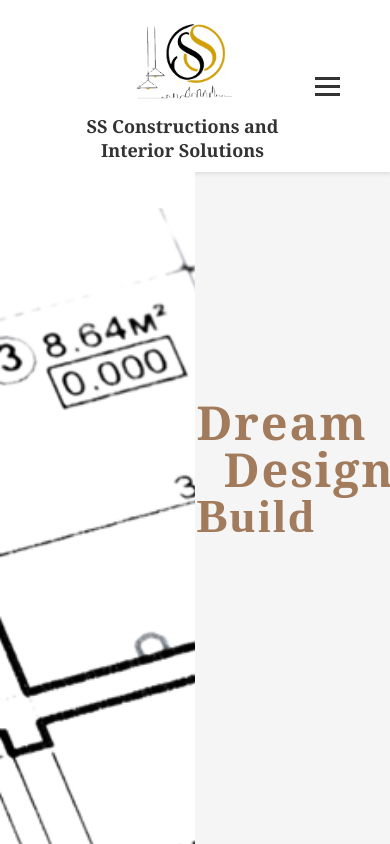
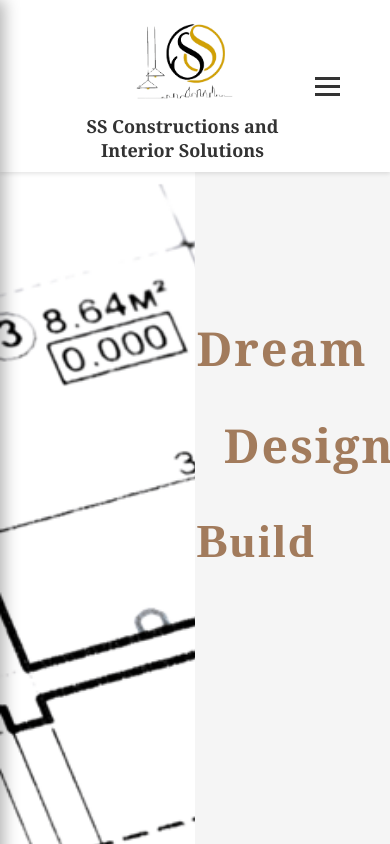
Before and after one commit to raj3131/ssconstructions, a React (Create React App) app: page / in a window 390 px wide. Shown: the top 844 px of the page. Built offline with nearby package versions, Linux system fonts and the light colour scheme.

Commit message:
14_02_2025 morning 12.57 1st commit

```diff
--- a/src/App.css
+++ b/src/App.css
@@ -0,0 +1,16 @@
+/* App.css */
+
+.appjsheadrer {
+    height: 148px;
+    background-color: #f8f9fa; /* Change this to whatever background color you want */
+    display: flex;
+    align-items: center;
+    justify-content: center;
+    box-shadow: 0 2px 4px rgba(0, 0, 0, 0.1); /* Optional: add a subtle shadow */
+    z-index: 1000;
+}
+
+
+.appjsmain{
+    z-index: 100;
+}
--- a/src/App.js
+++ b/src/App.js
@@ -1,5 +1,6 @@
 // App.js
 import React from 'react';
+import './App.css'; // Import the CSS file here
 import Landing from './components/Landing';
 // import Services from './components/Services';
 // import Portfolio from './components/Portfolio';
@@ -10,13 +11,16 @@ import NavBar from "./components/NavBar";
 const App = () => {
     return (
         <>
+            <header className="appjsheadrer">
                 <NavBar  />
-
+            </header>
+            <main className="appjsmain"> {/* Change <body> to <main> for better semantics */}
                 <Landing />
                 {/*<Services />*/}
                 {/*<Portfolio />*/}
                 {/*<Contact />*/}
                 {/*<Footer />*/}
+            </main>
         </>
     );
 };
--- a/src/components/Landing.css
+++ b/src/components/Landing.css
@@ -1,6 +1,7 @@
 
 
 .container {
+    /*margin-top: 148px;*/
     display: flex;
     /*width: 100vw;*/
     /*height: 100vh;*/
@@ -58,6 +59,8 @@
 }
 
 .shift-left {
+    padding-top :50px;
+    padding-bottom: 50px;
     margin-left: 6vw;
     font-size: 6vw;
     line-height: 1;
@@ -98,6 +101,8 @@
     }
 
     .shift-left {
+        padding-top :50px;
+        padding-bottom: 50px;
         margin-left: 6vw;
         font-size: 12vw;
         line-height: 1;
--- a/src/components/NavBar.css
+++ b/src/components/NavBar.css
@@ -1,11 +1,26 @@
-/*.appbar {*/
-/*    display: flex;*/
-/*    justify-content: space-between;*/
-/*    align-items: center;*/
-/*    padding: 10px 10%;*/
-/*    background-color: white;*/
-/*    box-shadow: 0 2px 4px rgba(0, 0, 0, 0.1);*/
-/*}*/
+.appbar {
+    position: fixed;
+    top: 0;
+    left: 0;
+    width: 100%;
+    display: flex;
+    align-items: center;
+    justify-content: space-between;
+    background-color: #fff;
+    padding: 10px 100px;
+    box-shadow: 0 2px 4px rgba(0, 0, 0, 0.1);
+    transition: transform 0.5s ease;
+}
+
+.appbar.visible {
+    transform: translateY(0);
+}
+
+.appbar.hidden {
+    transform: translateY(-100%);
+}
+
+
 
 .nav-links {
     display: flex;
@@ -62,7 +77,7 @@
 
 
 
-/*drop down*/
+/*drop down web view */
 .dropdown {
     position: relative;
     display: inline-block;
@@ -129,19 +144,6 @@
 
 
 
-
-/* General Styles */
-.appbar {
-    /*width: 100vw;*/
-    display: flex;
-    align-items: center;
-    justify-content: space-between;
-    background-color: #fff;
-    padding: 10px 100px;
-    box-shadow: 0 2px 4px rgba(0, 0, 0, 0.1);
-    position: relative;
-}
-
 .logo {
     /*height: 50px;*/
     width: 150px;
@@ -191,17 +193,31 @@
 .drawer {
     position: fixed;
     top: 0;
-    left: -250px;
+    left: -250px; /* Hide drawer off-screen by default */
     width: 250px;
-    height: 100%;
-    background-color: #333;
-    transition: left 0.3s ease;
+    height: 120vh; /* Ensure it fits the viewport height */
+    background: linear-gradient(135deg, #3F4F44, #D7CCC8);
+    box-shadow: 4px 0 15px rgba(0, 0, 0, 0.3); /* Subtle shadow for depth */
+    transition: left 0.4s cubic-bezier(0.68, -0.55, 0.27, 1.55); /* Bouncy slide-in animation */
+    padding-top: 60px;
     z-index: 1000;
-    padding-top: 60px;
+    overflow-x: hidden;
+    display: flex;
+    flex-direction: column;
 }
 
+.scrollable {
+    height: 80vh;
+    overflow-y: auto;
+    overflow-x: hidden; /* Prevents horizontal scrolling */
+    padding-right: 10px; /* Optional: Adds space for scrollbar */
+    box-sizing: border-box;
+}
+
+
+
 .drawer.open {
-    left: 0;
+    left: 0; /* Bring drawer into view */
 }
 
 .drawer-links {
@@ -212,66 +228,51 @@
 
 .drawer-links li {
     margin: 20px 0;
+    opacity: 0;
+    transform: translateX(-20px);
+    transition: all 0.3s ease;
+}
+
+.drawer.open .drawer-links li {
+    opacity: 1;
+    transform: translateX(0);
 }
 
 .drawer-links li a {
+    text-align: center;
     color: #fff;
     text-decoration: none;
     display: block;
     padding: 10px 20px;
     font-size: 18px;
+    border-radius: 4px;
+    transition: background 0.3s;
 }
 
+.drawer-links li a:hover {
+    background: rgba(255, 255, 255, 0.2); /* Hover effect */
+}
 
-/* Responsive Styles */
-@media (max-width: 776px) {
-    .desktop-nav {
-        display: none;
-    }
+/* Animation for staggered link appearance */
+.drawer.open .drawer-links li:nth-child(1) {
+    transition-delay: 0.1s;
+}
 
-    .hamburger {
-        display: flex;
-    }
+.drawer.open .drawer-links li:nth-child(2) {
+    transition-delay: 0.2s;
+}
 
+.drawer.open .drawer-links li:nth-child(3) {
+    transition-delay: 0.3s;
+}
 
-
-    .appbar {
-        display: flex;
-        align-items: center;
-        justify-content: space-between;
-        background-color: #fff;
-        padding: 10px 50px;
-        box-shadow: 0 2px 4px rgba(0, 0, 0, 0.1);
-        position: relative;
-    }
+.drawer.open .drawer-links li:nth-child(4) {
+    transition-delay: 0.4s;
 }
 
 
 
-
-
-
-
-
-
-
-
-
-
-
-
-
-
-
-
-
-
-
-
-
-
-
-
+/*drawer dropdown */
 
 .drawer-dropdown {
     list-style: none;
@@ -279,6 +280,7 @@
 }
 
 .drawer-dropbtn {
+    text-align: center;
     cursor: pointer;
     display: block;
     padding: 10px 0;
@@ -320,6 +322,103 @@
 
 
 
+
+
+
+
+
+
+
+
+
+
+
+
+
+
+
+
+
+
+
+
+
+
+
+
+
+
+
+
+
+
+
+
+/* Responsive Styles */
+@media (max-width: 776px) {
+    .desktop-nav {
+        display: none;
+    }
+
+    .hamburger {
+        display: flex;
+    }
+
+
+
+    .appbar {
+        position: fixed;
+        top: 0;
+        left: 0;
+        width: 100%;
+        display: flex;
+        align-items: center;
+        justify-content: space-between;
+        background-color: #fff;
+        padding: 10px 50px;
+        box-shadow: 0 2px 4px rgba(0, 0, 0, 0.1);
+        z-index: 999;
+    }
+
+
+
+
+}
+
+
+
+
+
+
+
+
+
+
+
+
+
+
+
+
+
+
+
+
+
+
+
+
+
+
+
+
+
+
+
+
+
+
+
 .company {
     display: flex;
     flex-direction: column;
--- a/src/components/NavBar.js
+++ b/src/components/NavBar.js
@@ -1,29 +1,60 @@
-import React, { useState } from "react";
+import React, { useState, useEffect } from "react";
 import logo from "../images/Logo.png";
 import "./NavBar.css";
 
 const NavBar = () => {
     const [drawerOpen, setDrawerOpen] = useState(false);
+    const [showNav, setShowNav] = useState(true);
+    const [lastScrollY, setLastScrollY] = useState(0);
 
     const toggleDrawer = () => {
         setDrawerOpen(!drawerOpen);
     };
 
+
+
+
+    // Add this inside the useEffect to toggle body scroll
+    useEffect(() => {
+        if (drawerOpen) {
+            document.body.style.overflow = 'hidden'; // Disable scrolling
+        } else {
+            document.body.style.overflow = 'auto'; // Enable scrolling
+        }
+    }, [drawerOpen]);
+
+
+
+
+    // Handle scroll event
+    useEffect(() => {
+        const handleScroll = () => {
+            const currentScrollY = window.scrollY;
+            if (currentScrollY > lastScrollY) {
+                setShowNav(false); // Scroll down -> hide
+            } else {
+                setShowNav(true);  // Scroll up -> show
+            }
+            setLastScrollY(currentScrollY);
+        };
+
+        window.addEventListener("scroll", handleScroll);
+        return () => {
+            window.removeEventListener("scroll", handleScroll);
+        };
+    }, [lastScrollY]);
+
     return (
-        <nav className="appbar">
+        <nav className={`appbar ${showNav ? "visible" : "hidden"}`}>
             <ul className="nav-links desktop-nav">
                 <li><a href="#home">Home</a></li>
                 <li><a href="#about">About</a></li>
             </ul>
 
-
             <div className="company">
                 <img src={logo} alt="Logo" className="logo" />
                 <p className="company-name">SS Constructions and Interior Solutions</p>
             </div>
-
-
-
 
             <ul className="nav-links desktop-nav">
                 <li className="dropdown">
@@ -48,14 +79,15 @@ const NavBar = () => {
             </div>
 
             <div className={`drawer ${drawerOpen ? "open" : ""}`}>
+                <div className="scrollable">
                 <ul className="drawer-links">
                     <li><a href="#home" onClick={toggleDrawer}>Home</a></li>
                     <li><a href="#about" onClick={toggleDrawer}>About</a></li>
                     <li className="drawer-dropdown">
-            <span className="drawer-dropbtn" onClick={(e) => {
-                e.stopPropagation();
-                e.currentTarget.nextSibling.classList.toggle('open');
-            }}>Services ▼</span>
+                        <span className="drawer-dropbtn" onClick={(e) => {
+                            e.stopPropagation();
+                            e.currentTarget.nextSibling.classList.toggle('open');
+                        }}>Services ▼</span>
                         <ul className="drawer-dropdown-content">
                             <li><a href="#architectural-design" onClick={toggleDrawer}>Architectural Design</a></li>
                             <li><a href="#construction-services" onClick={toggleDrawer}>Construction Services</a></li>
@@ -68,8 +100,8 @@ const NavBar = () => {
                     </li>
                     <li><a href="#contact" onClick={toggleDrawer}>Contact</a></li>
                 </ul>
+                </div>
             </div>
-
         </nav>
     );
 };
--- a/src/components/RAW/AboutSection.js
+++ b/src/components/RAW/AboutSection.js
@@ -3,7 +3,7 @@ import './AboutSection.css'; // Import your CSS file
 
 const AboutSection = () => {
     return (
-        <div className="about-section">
+        <div id="about" className="about-section">
             <div className="about-content">
                 {/* Welcome, Section - Centered Aesthetically */}
                 <div className="welcome-section">
--- a/src/index.css
+++ b/src/index.css
@@ -13,8 +13,13 @@
   font-variation-settings: "wdth" 100;
   margin: 0;
   padding: 0;
+
 }
 
+
+/*body{*/
+/*  margin-top: 148px;*/
+/*}*/
 
 
 h1, h2, h3 {
```
Lines whose indentation alone changed are shown as unchanged.
